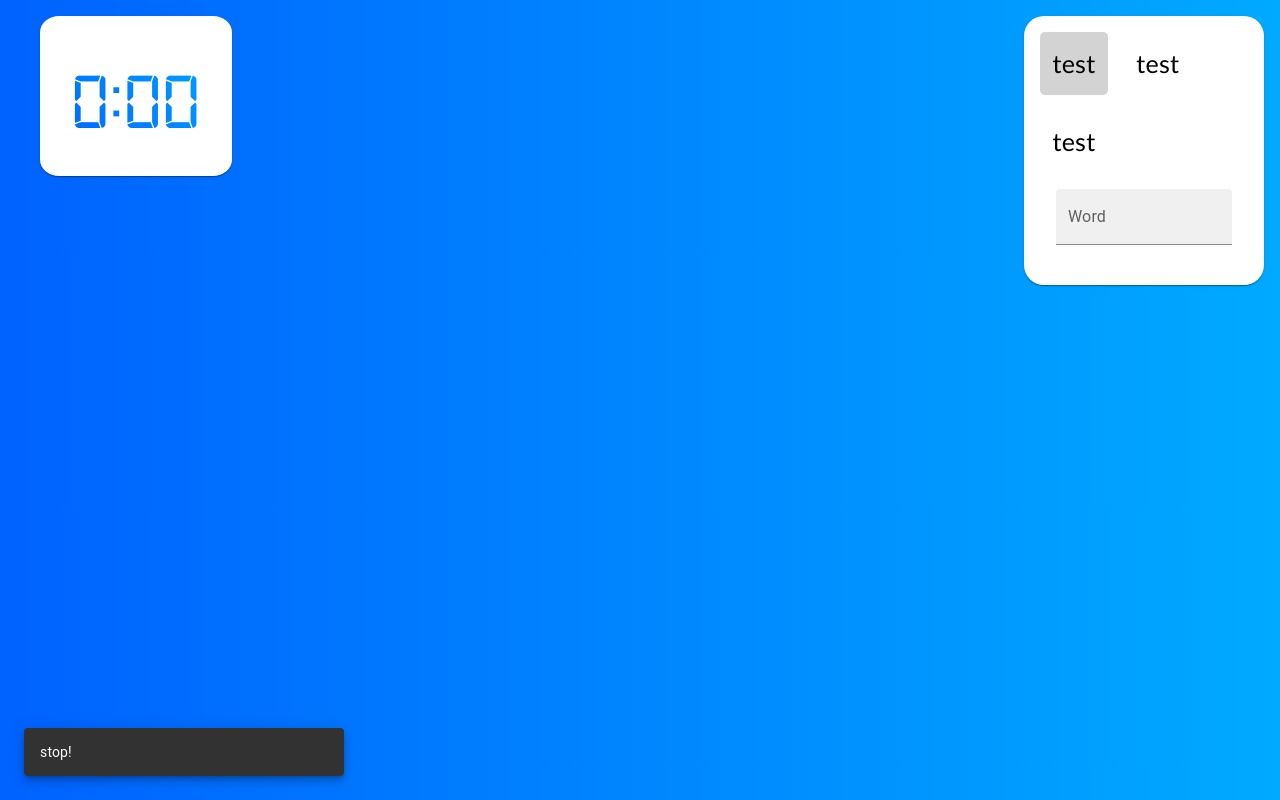
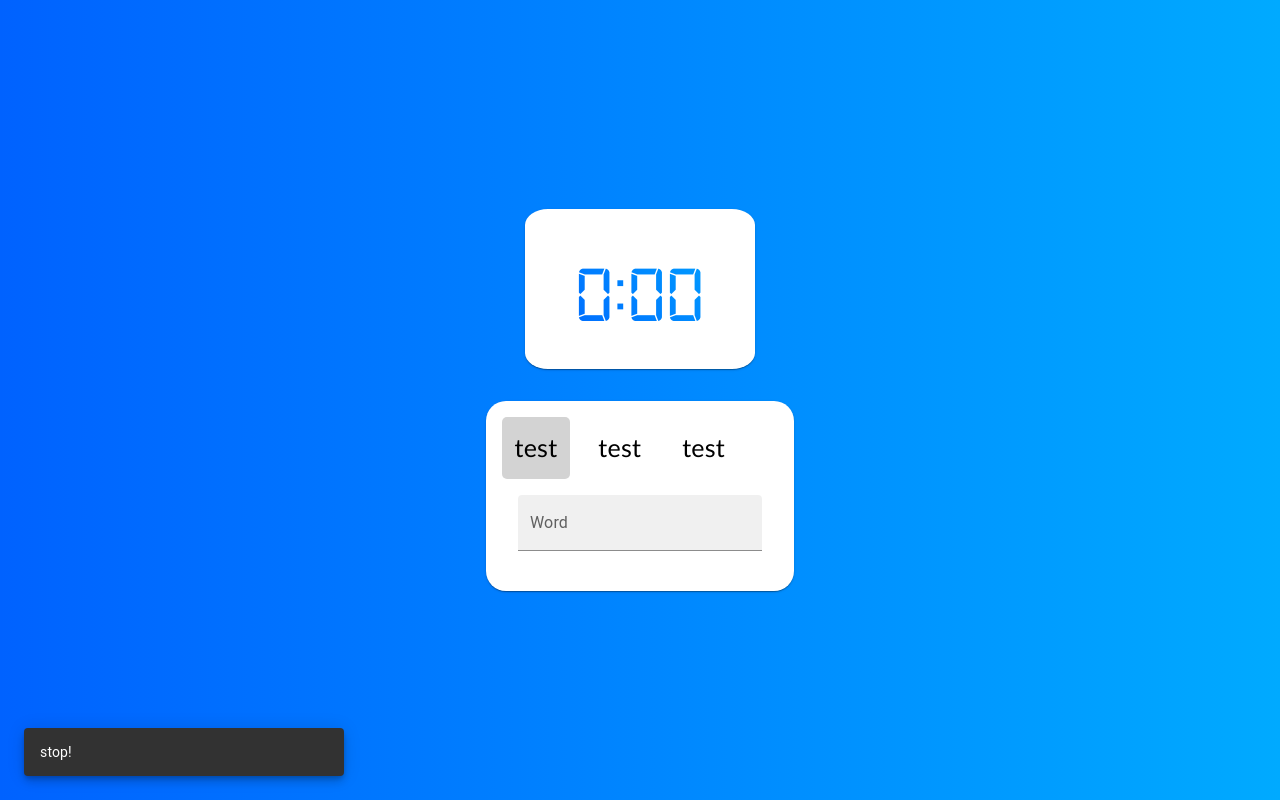
Before and after one commit to odev954/typing-game, a React app: page / in a window 1280 px wide. Built offline with nearby package versions, Linux system fonts and the light colour scheme.

Commit message:
centering items in home page

```diff
--- a/src/app/styles.css
+++ b/src/app/styles.css
@@ -13,6 +13,8 @@ body {
 	width: 100%;
 	height: 100%;
 	display: flex;
+	flex-direction: column;
 	justify-content: center;
+	align-items: center;
 	background-image: linear-gradient(to right, rgb(0, 98, 255) , rgb(0, 170, 255));
 }
--- a/src/components/Clock/Clock.css
+++ b/src/components/Clock/Clock.css
@@ -3,6 +3,12 @@
     height: fit-content;
     margin: 1em;
     border-radius: 10%;
+}
+
+.clock.display-container {
+    display: flex;
+    justify-content: center;
+	align-items: center;
 }
 
 .clock.styled-text {
--- a/src/components/Clock/Clock.tsx
+++ b/src/components/Clock/Clock.tsx
@@ -10,7 +10,7 @@ export default function Clock() : JSX.Element
     const timeoutSeconds = useClock(() => setAlert(_ => true), 3);
 
     return (
-        <Container>
+        <Container className="clock display-container">
             <Snackbar open={alert} message='stop!'></Snackbar>
             <Card className="clock display-card">
                 <CardContent>
```
